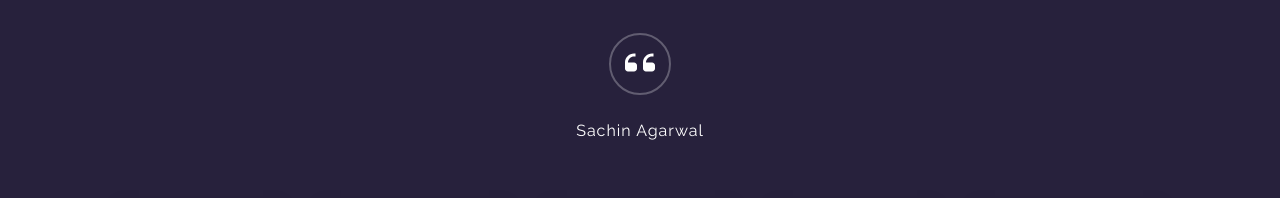
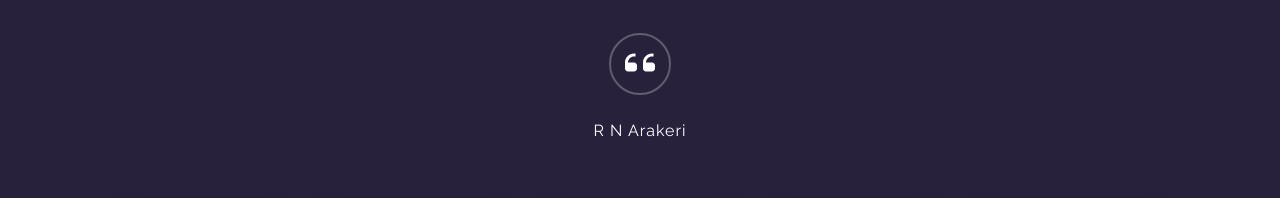
Before and after one commit to praju1008/Advertising-agency, a React (Create React App) app: page / in a window 1280 px wide. Shown: the part 4200-4398 px from the top of the page. Built offline with nearby package versions, Linux system fonts and the light colour scheme; some icons are missing.

Commit message:
logo update

```diff
--- a/src/components/Testimonials.js
+++ b/src/components/Testimonials.js
@@ -12,7 +12,7 @@ const Testimonials = () => {
           <div className="quote-demo-icon">
             <svg width="36" height="36" viewBox="0 0 24 24" fill="none"><path d="M10 9V15C10 16.1 9.1 17 8 17H4C2.9 17 2 16.1 2 15V11C2 7.69 4.69 5 8 5H9V7H8C5.79 7 4 8.79 4 11H8C9.1 11 10 11.9 10 13V15ZM22 9V15C22 16.1 21.1 17 20 17H16C14.9 17 14 16.1 14 15V11C14 7.69 16.69 5 20 5H21V7H20C17.79 7 16 8.79 16 11H20C21.1 11 22 11.9 22 13V15Z" fill="#fff"/></svg>
           </div>
-          <div className="testimonials-author-demo">Sachin Agarwal</div>
+          <div className="testimonials-author-demo">R N Arakeri</div>
         </div>
         <div className="client-logos-demo">
           <div className="logo-demo-box">
```
